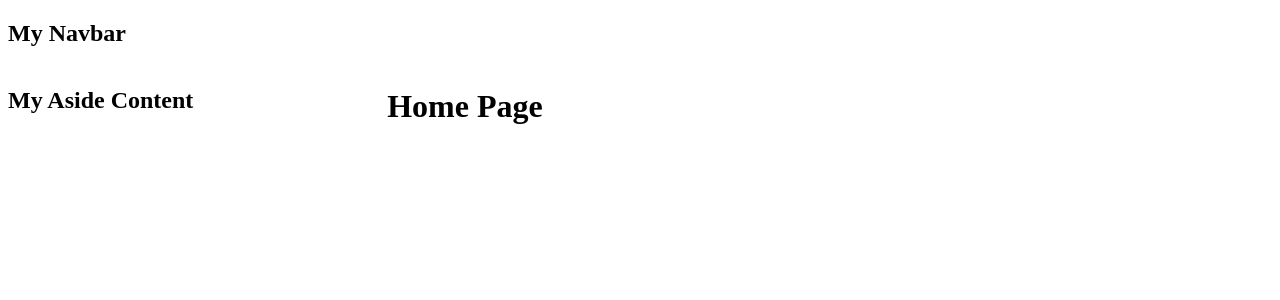
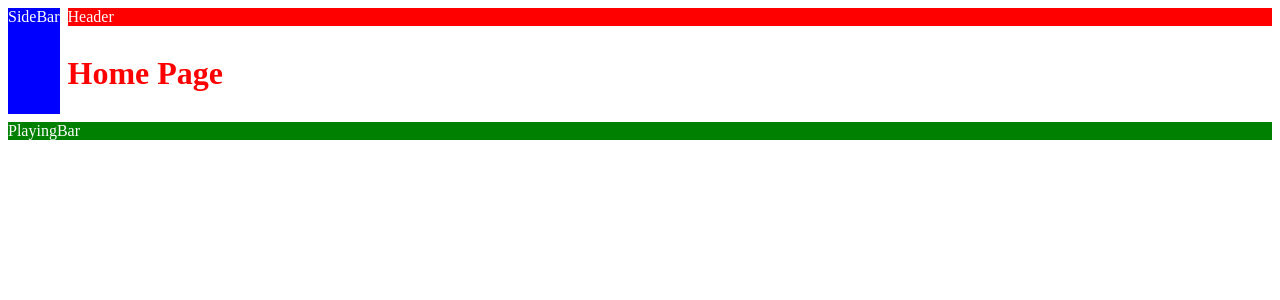
Before and after one commit to vhavronsky/song-sphere, a Next.js app in the folder client/: page / in a window 1280 px wide. Shown: the top 300 px of the page. Built offline with nearby package versions, Linux system fonts and the light colour scheme.

Commit message:
refactor: minor

```diff
--- a/client/src/presentation/components/SideBar/SideBar.tsx
+++ b/client/src/presentation/components/SideBar/SideBar.tsx
@@ -2,8 +2,8 @@ import { FC } from "react"
 
 export const SideBar: FC = () => {
     return (
-      <div className="sidebar">
+      <aside className="sidebar">
         SideBar
-      </div>
+      </aside>
     )
 }
--- a/client/src/presentation/pages/RootLayout.tsx
+++ /dev/null
@@ -1,23 +0,0 @@
-import { FC, PropsWithChildren } from 'react';
-
-import '../assets/styles/main.scss'
-
-export const RootLayout: FC<PropsWithChildren> = ({ children }) => {
-  return (
-    <html lang="en">
-      <body>
-        <nav>
-          <h1>My Navbar</h1>
-        </nav>
-        <div className='content'>
-          <aside>
-            <h1>My Aside Content</h1>
-          </aside>
-          <main>
-            {children}
-          </main>
-        </div>
-      </body>
-    </html>
-  );
-};
```
